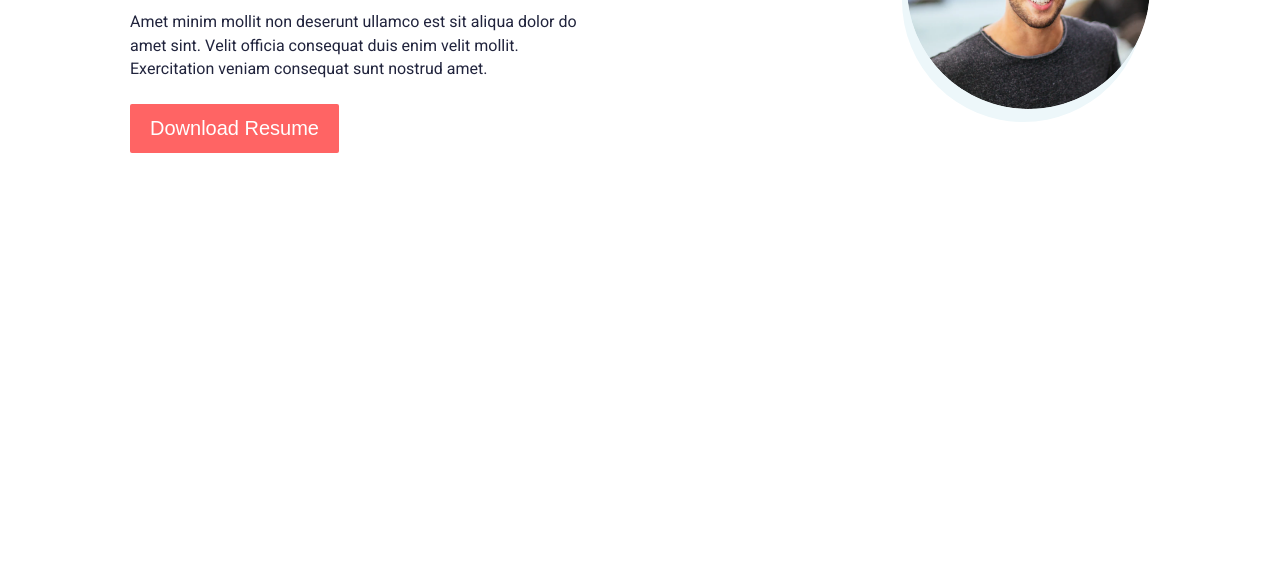
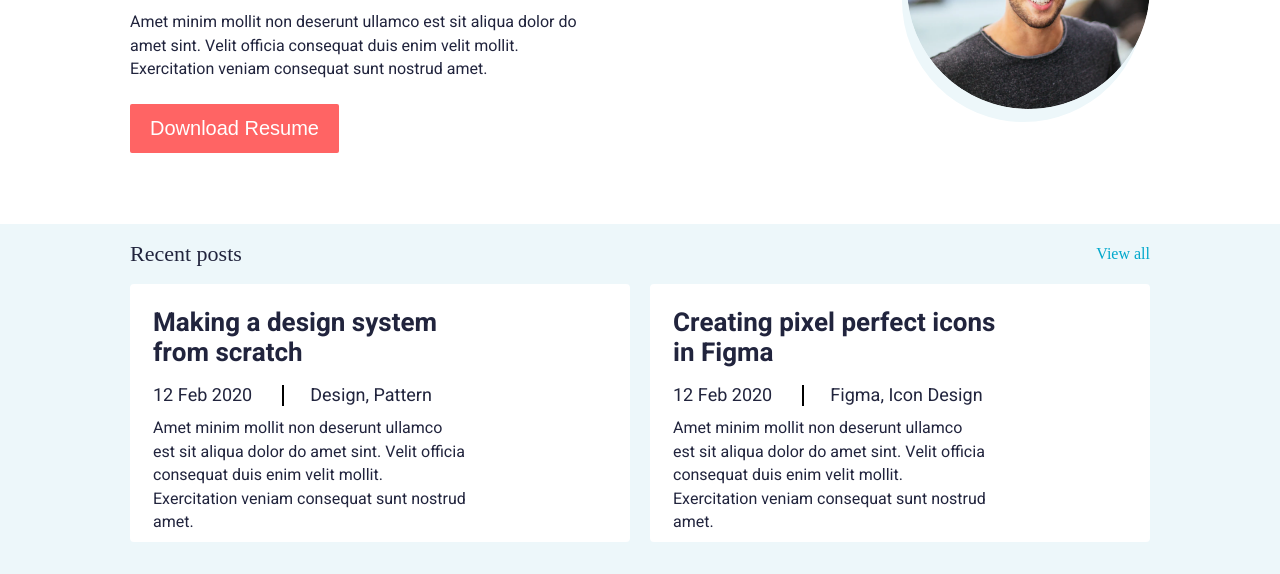
Before and after one commit to ngoclien08/html-css-training, a website built with Parcel: page src/index.html in a window 1280 px wide. Shown: the part 368-942 px from the top of the page. Before the commit the page ends 800 px from the top, so only its background shows below. Built offline with nearby package versions, Linux system fonts and the light colour scheme.

Commit message:
Implement recent posts section

```diff
--- a/src/index.html
+++ b/src/index.html
@@ -39,5 +39,33 @@
         <button class="button-hero-button" type="button">Download Resume</button>
     </div>
   </section>
+
+  <section class="recent-posts">
+    <div class="recent-posts-label">
+        <h2 class="recent-posts-title">Recent posts</h2>
+        <a class="view-tag" href="javascript:void(0)">View all</a>
+    </div>
+    <div class="recent-posts-list">
+        <div class="card-info-container">
+            <h3 class="card-info-title">Making a design system from scratch</h3>
+            <div class="card-info-wrapper">
+                <span class="card-info-date">12 Feb 2020</span>
+                <span class="card-info-divider"></span>
+                <span class="card-info-category">Design, Pattern</span>
+            </div>
+            <p class="card-info-description">Amet minim mollit non deserunt ullamco est sit aliqua dolor do amet sint. Velit officia consequat duis enim velit mollit. Exercitation veniam consequat sunt nostrud amet.</p>
+        </div>
+
+        <div class="card-info-container">
+            <h3 class="card-info-title">Creating pixel perfect icons in Figma</h3>
+            <div class="card-info-wrapper">
+                <span class="card-info-date">12 Feb 2020</span>
+                <span class="card-info-divider"></span>
+                <span class="card-info-category">Figma, Icon Design</span>
+            </div>
+            <p class="card-info-description">Amet minim mollit non deserunt ullamco est sit aliqua dolor do amet sint. Velit officia consequat duis enim velit mollit. Exercitation veniam consequat sunt nostrud amet.</p>
+        </div>
+    </div>
+  </section>
 </body>
 </html>
--- /dev/null
+++ b/src/styles/components/card-info.css
@@ -0,0 +1,85 @@
+.card-info-container {
+  font-family: var(--font-family);
+  background-color: var(--color-light);
+  padding: 12px 21px 22px 19px;
+  border-radius: 4px;
+}
+
+.card-info-title {
+  font-size: var(--font-size-xl);
+  font-weight: var(--font-weight-semibold);
+  width: 327px;
+  margin-bottom: 12px;
+  line-height: 30px;
+}
+
+.card-info-wrapper {
+  display: flex;
+  align-items: center;
+  font-weight: var(--font-weight-regular);
+  font-size: var(--font-size-sm);
+  margin-bottom: 19px;
+}
+
+.card-info-date {
+  margin-right: 24px;
+}
+
+.card-info-category {
+  margin-left: 24px;
+}
+
+.card-info-divider {
+  height: 21px;
+  border: 1px solid #000000
+}
+
+.card-info-description {
+  font-weight: var(--font-weight-regular);
+  font-size: var(--font-size-sm);
+  width: 314px;
+  line-height: 23.5px;
+}
+
+@media screen and (min-width: 768px) {
+  .card-info-container {
+    padding: 20px 18px 5px 20px;
+  }
+
+  .card-info-title {
+    font-size: var(--font-size-2xl);
+    margin-bottom: 15px;
+  }
+
+  .card-info-date {
+    margin-right: 26px;
+  }
+
+  .card-info-category {
+    margin-left: 24px;
+  }
+}
+
+@media screen and (min-width: 1024px) {
+  .card-info-container {
+    padding: 24px 21px 7px 23px;
+  }
+
+  .card-info-title {
+    font-size: var(--font-size-2xl);
+    margin-bottom: 17px;
+  }
+
+  .card-info-wrapper {
+    font-size: var(--font-size-md);
+    margin-bottom: 11px;
+  }
+
+  .card-info-date {
+    margin-right: 30px;
+  }
+  .card-info-category {
+    margin-left: 26px;
+
+  }
+}
--- a/src/styles/index.css
+++ b/src/styles/index.css
@@ -3,6 +3,9 @@
 @import url(./base/typography.css);
 @import url(./base/variables.css);
 @import url(./components/button.css);
+@import url(./components/card-info.css);
 @import url(./breakpoints.css);
 @import url(./sections/header.css);
 @import url(./sections/hero.css);
+@import url(./sections/recent-posts.css);
+@import url(./sections/featured-works.css);
--- /dev/null
+++ b/src/styles/sections/recent-posts.css
@@ -0,0 +1,84 @@
+.recent-posts {
+  background-color: var(--bg-color);
+  padding: 0 11px 38px;
+}
+
+.recent-posts-label {
+  display: flex;
+  justify-content: center;
+}
+
+.recent-posts-title {
+  font-weight: var(--font-weight-regular);
+  font-size: var(--font-size-md);
+  height: 60px;
+  display: flex;
+  align-items: center;
+}
+
+.view-tag {
+  display: none;
+}
+
+.recent-posts-list {
+  display: grid;
+  grid-template-columns: 1fr;
+  grid-gap: 17px;
+}
+
+@media screen and (min-width: 768px) {
+  .recent-posts {
+    padding: 0 40px 20px;
+  }
+
+  .recent-posts-label {
+    display: flex;
+    justify-content: space-between;
+    align-items: center;
+  }
+
+  .view-tag {
+    display: block;
+    text-decoration: none;
+    color: var(--secondary-color);
+    font-weight: var(--font-weight-regular);
+    font-size: var(--font-size-sm);
+  }
+
+  .recent-posts-list {
+    grid-template-columns: repeat(2, 1fr);
+    grid-gap: 20px;
+  }
+}
+
+@media screen and (min-width: 1024px) {
+  .recent-posts {
+    padding: 0 130px 32px;
+  }
+
+  .recent-posts-label {
+    display: flex;
+    justify-content: space-between;
+    align-items: center;
+  }
+
+  .recent-posts-title {
+    font-size: var(--font-size-xl);
+    height: 60px;
+    display: flex;
+    align-items: center;
+  }
+
+  .view-tag {
+    display: block;
+    text-decoration: none;
+    color: var(--secondary-color);
+    font-weight: var(--font-weight-regular);
+    font-size: var(--font-size-sm);
+  }
+
+  .recent-posts-list {
+    grid-template-columns: repeat(2, 1fr);
+    grid-gap: 20px;
+  }
+}
```
Also changed, not shown: src/styles/sections/featured-works.css (added).
